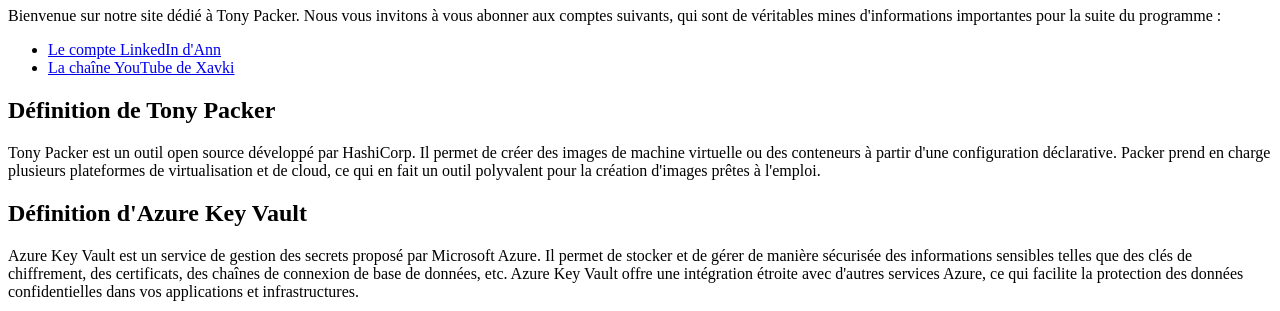
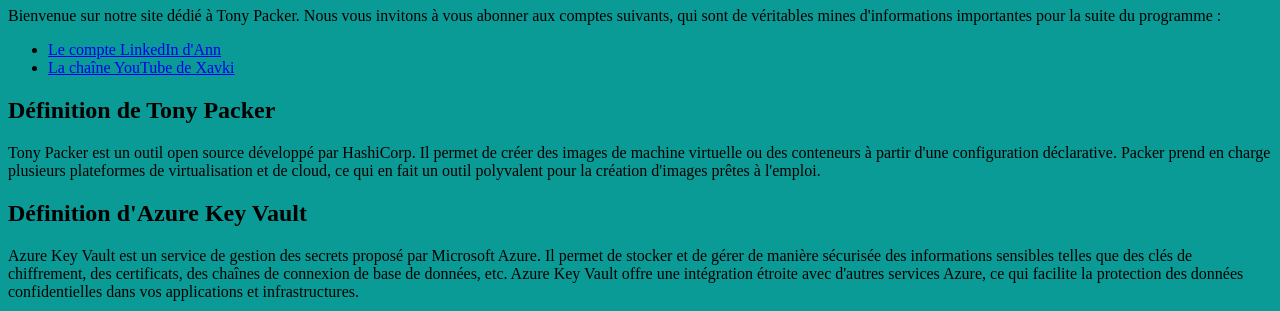
Before and after one commit to Sebastienkusz/B3, a plain HTML site: page image/index.html in a window 1280 px wide. Shown: the part 73-384 px from the top of the page. Drawn offline with Linux system fonts and the light colour scheme.

Commit message:
feat: update index.html

```diff
--- a/image/index.html
+++ b/image/index.html
@@ -4,7 +4,7 @@
     <meta charset="UTF-8">
     <title>Ressources DevOps sur les réseaux sociaux</title>
 </head>
-<body>
+<body style="background-color:rgb(11,155,150);">
     <h1>Ressources DevOps sur les réseaux sociaux</h1>
     <p>Bienvenue sur notre site dédié à Tony Packer. Nous vous invitons à vous abonner aux comptes suivants, qui sont de véritables mines d'informations importantes pour la suite du programme :</p>
     <ul>
```
